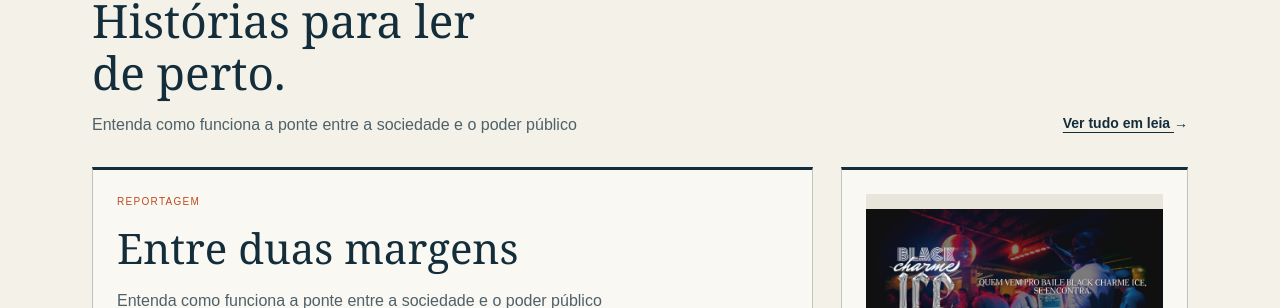
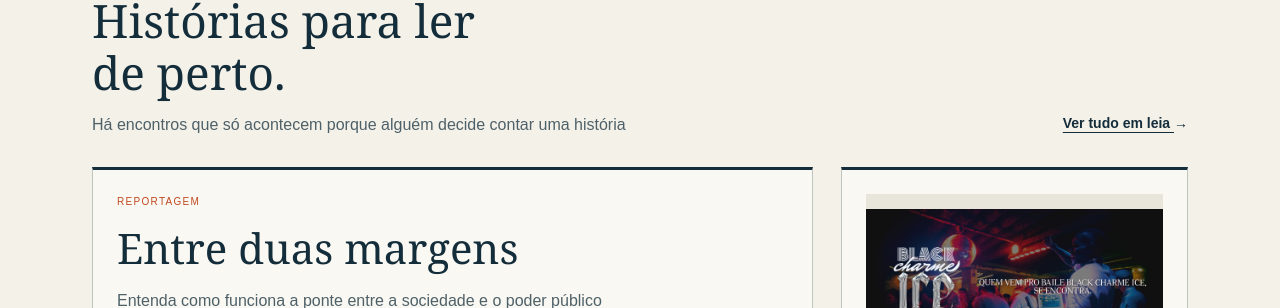
Before and after one commit to iarleyoliveira/ESCUTATIVA, a Jekyll site: the page built from index.html, in a window 1280 px wide and 900 px high, scrolled down 735 px. Shown: the part 144-452 px from the top of the window. Built offline with Jekyll 4.4.1, drawn with Linux system fonts in a browser that asks for light colours.

Commit message:
Update _data/leia.yml (via Pages CMS)

```diff
--- a/_data/leia.yml
+++ b/_data/leia.yml
@@ -2,7 +2,7 @@ materias:
   action: Ler reportagem
   nav: Reportagens
   title: Histórias para ler de perto.
-  description: Entenda como funciona a ponte entre a sociedade e o poder público
+  description: Há encontros que só acontecem porque alguém decide contar uma história
   empty: As primeiras matérias estão em preparação. Em breve, conheça os relatos e
     as entrevistas do projeto.
 entrevistas:
```
